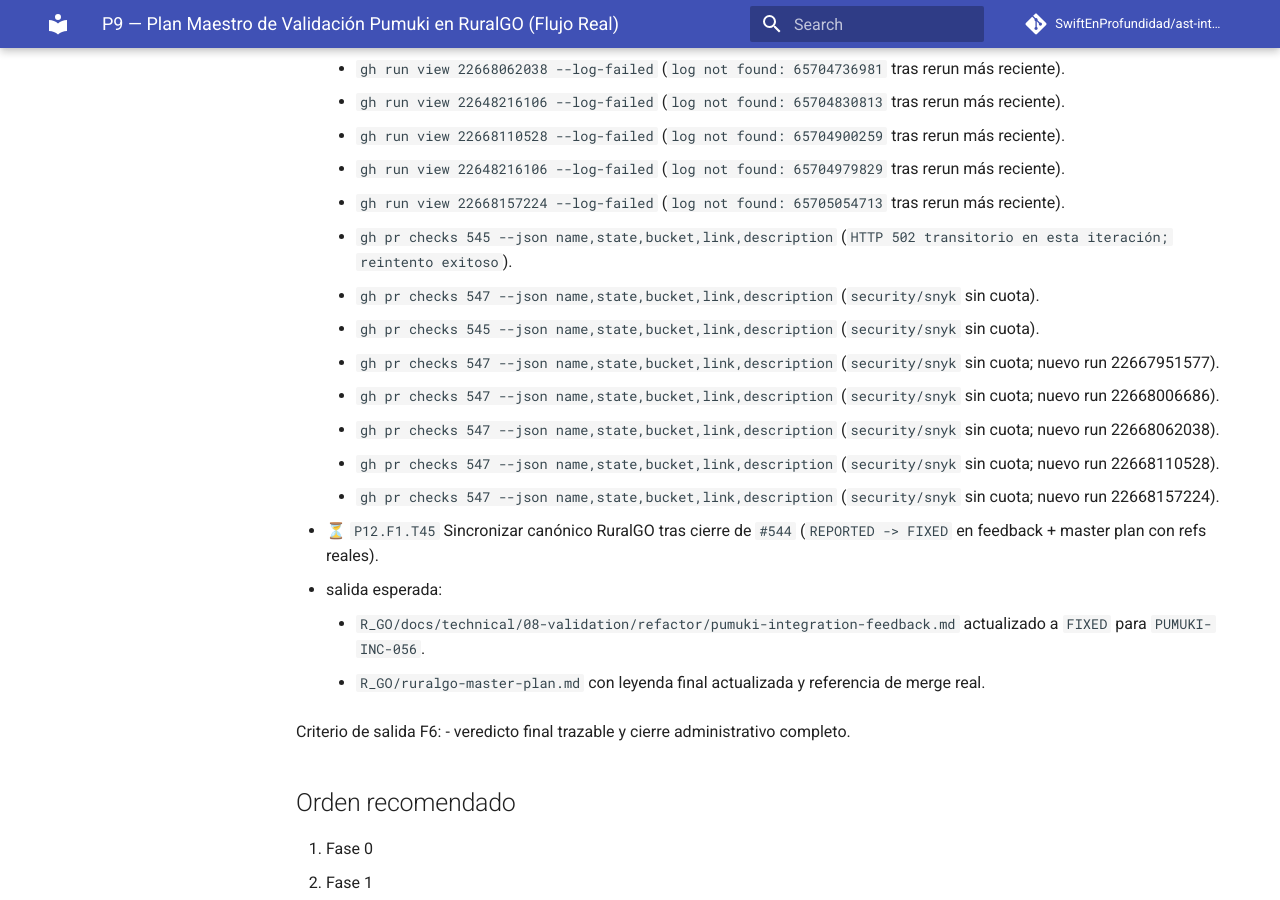
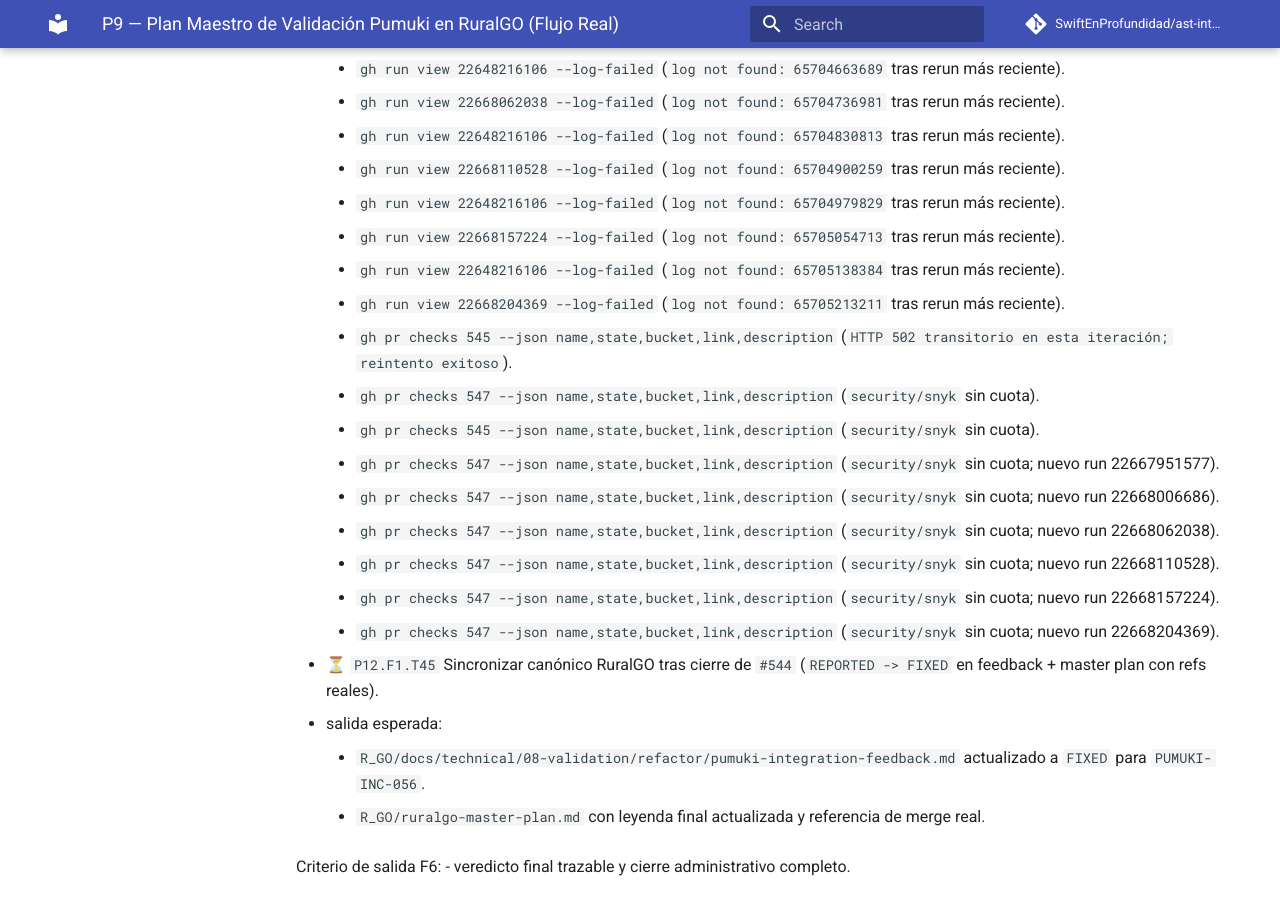
Before and after one commit to SwiftEnProfundidad/ast-intelligence-hooks, an MkDocs documentation site: the page built from docs/seguimiento-completo-validacion-ruralgo-03-03-2026.md, in a window 1280 px wide and 900 px high, scrolled down 54086 px. Built offline with MkDocs 1.6.1 and Material for MkDocs 9.7.7, drawn with Linux system fonts in a browser that asks for light colours; comment, search, counter and statistics services are not loaded; some of the changed text lies outside the part shown.

Commit message:
docs(tracking): append T47 heartbeat for latest remote rerun evidence

```diff
--- a/docs/seguimiento-completo-validacion-ruralgo-03-03-2026.md
+++ b/docs/seguimiento-completo-validacion-ruralgo-03-03-2026.md
@@ -1386,6 +1386,7 @@ Criterio de salida F5:
       - `https://github.com/SwiftEnProfundidad/ast-intelligence-hooks/issues/546#issuecomment-3997047022`
       - `https://github.com/SwiftEnProfundidad/ast-intelligence-hooks/issues/546#issuecomment-3997054313`
       - `https://github.com/SwiftEnProfundidad/ast-intelligence-hooks/issues/546#issuecomment-3997061285`
+      - `https://github.com/SwiftEnProfundidad/ast-intelligence-hooks/issues/546#issuecomment-3997069824`
     - evidencia de bloqueo vigente:
       - `gh run view 22648407847` (`billing lock` en GitHub Actions).
       - `gh run view 22648597740` (`billing lock` persistente tras rerun/retrigger).
@@ -1513,6 +1514,8 @@ Criterio de salida F5:
       - `gh run view 22668110528 --log-failed` (`log not found: 65704900259` tras rerun más reciente).
       - `gh run view 22648216106 --log-failed` (`log not found: 65704979829` tras rerun más reciente).
       - `gh run view 22668157224 --log-failed` (`log not found: 65705054713` tras rerun más reciente).
+      - `gh run view 22648216106 --log-failed` (`log not found: 65705138384` tras rerun más reciente).
+      - `gh run view 22668204369 --log-failed` (`log not found: 65705213211` tras rerun más reciente).
       - `gh pr checks 545 --json name,state,bucket,link,description` (`HTTP 502 transitorio en esta iteración; reintento exitoso`).
       - `gh pr checks 547 --json name,state,bucket,link,description` (`security/snyk` sin cuota).
       - `gh pr checks 545 --json name,state,bucket,link,description` (`security/snyk` sin cuota).
@@ -1521,6 +1524,7 @@ Criterio de salida F5:
       - `gh pr checks 547 --json name,state,bucket,link,description` (`security/snyk` sin cuota; nuevo run 22668062038).
       - `gh pr checks 547 --json name,state,bucket,link,description` (`security/snyk` sin cuota; nuevo run 22668110528).
       - `gh pr checks 547 --json name,state,bucket,link,description` (`security/snyk` sin cuota; nuevo run 22668157224).
+      - `gh pr checks 547 --json name,state,bucket,link,description` (`security/snyk` sin cuota; nuevo run 22668204369).
 
 - ⏳ `P12.F1.T45` Sincronizar canónico RuralGO tras cierre de `#544` (`REPORTED -> FIXED` en feedback + master plan con refs reales).
   - salida esperada:
```
